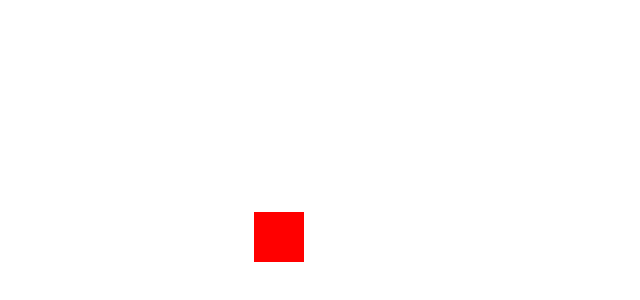
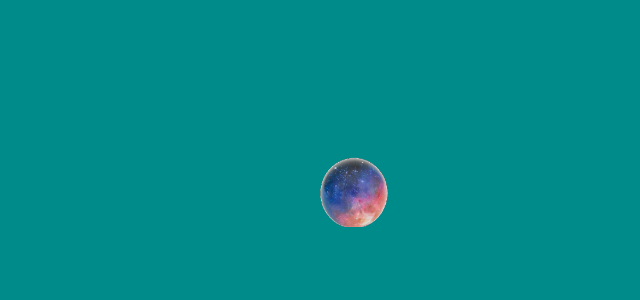
Before and after one commit to liam99np/liam99np.github.io, a plain HTML site: page bouncingbox.html in a window 1280 px wide. Shown: the part 328-628 px from the top of the page, without its empty margins (166-806 px from the left). Drawn offline with Linux system fonts and the light colour scheme.

Commit message:
finished bouncing box

```diff
--- a/bouncingbox.html
+++ b/bouncingbox.html
@@ -3,18 +3,22 @@
 
 <head>
     <style>
-        div {
+        #box {
 
-            height: 50px;
-            width: 50px;
-            background-color: red;
+            height: 70px;
+            width: 70px;
+            color: red;
             position: absolute;
+
+        }
+        body {
+            background-color: darkcyan;
         }
     </style>
 </head>
 
 <body>
-    <div id="box"> </div>
+    <img id="box" src="galaxy-ball.png">
 
 
 </body>
@@ -22,11 +26,12 @@
 </html>
 <script>
 
-    var speedy = 60
-    var speedx = 60
+    var speedy = -5
+    var speedx = -5
     var x = 0
     var y = 0
     var box = document.getElementById("box")
+    document.getElementById("box").addEventListener("click",boxclick)
     setInterval(update, 50)
     function update() {
         box.style.left = x + "px"
@@ -52,4 +57,8 @@
         }
 
     }
+    function boxclick(){
+     speedx = speedx+9
+     speedy = speedy+9
+    }
 </script>
```
Also changed, not shown: galaxy-ball.png (added).
